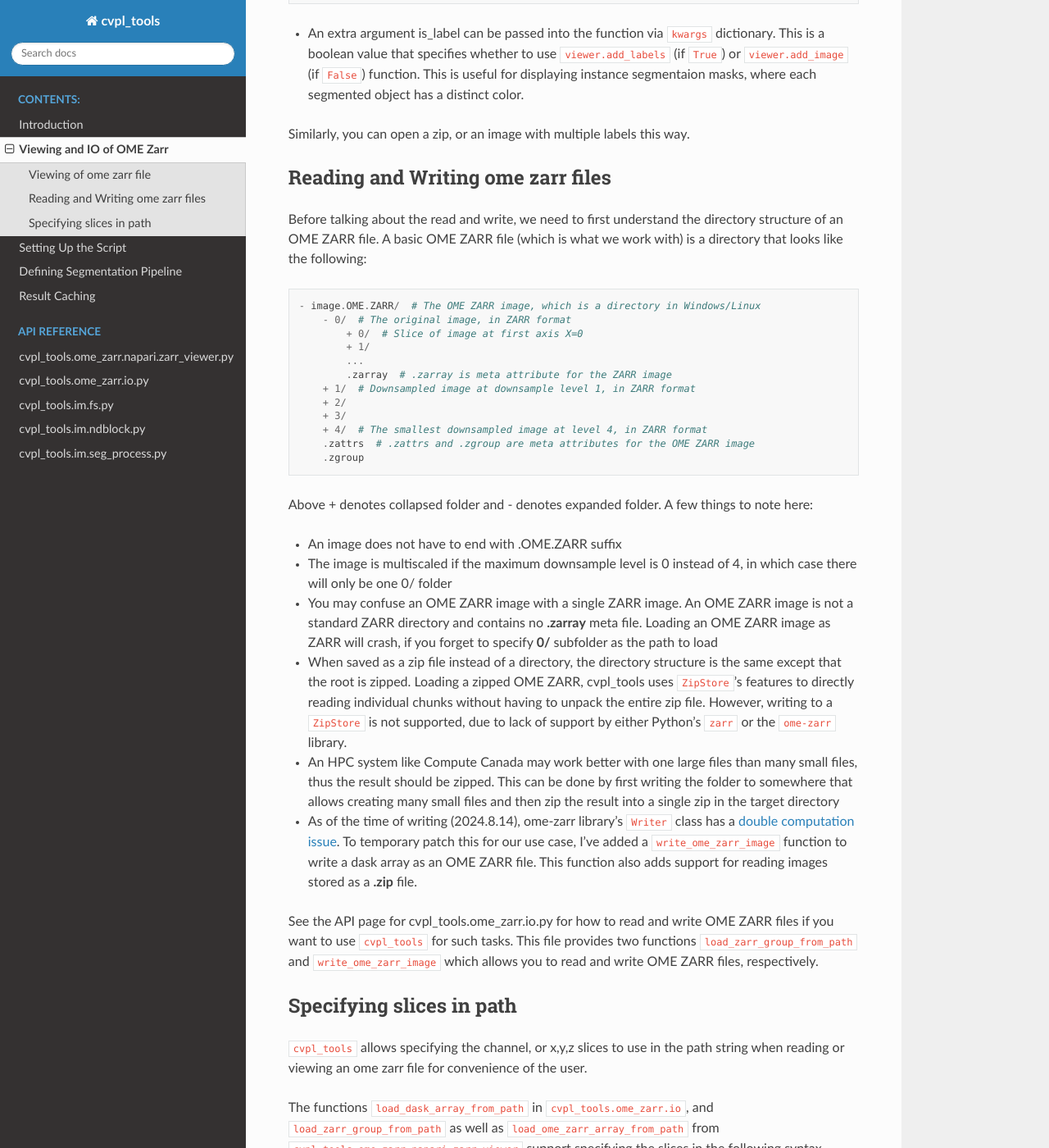
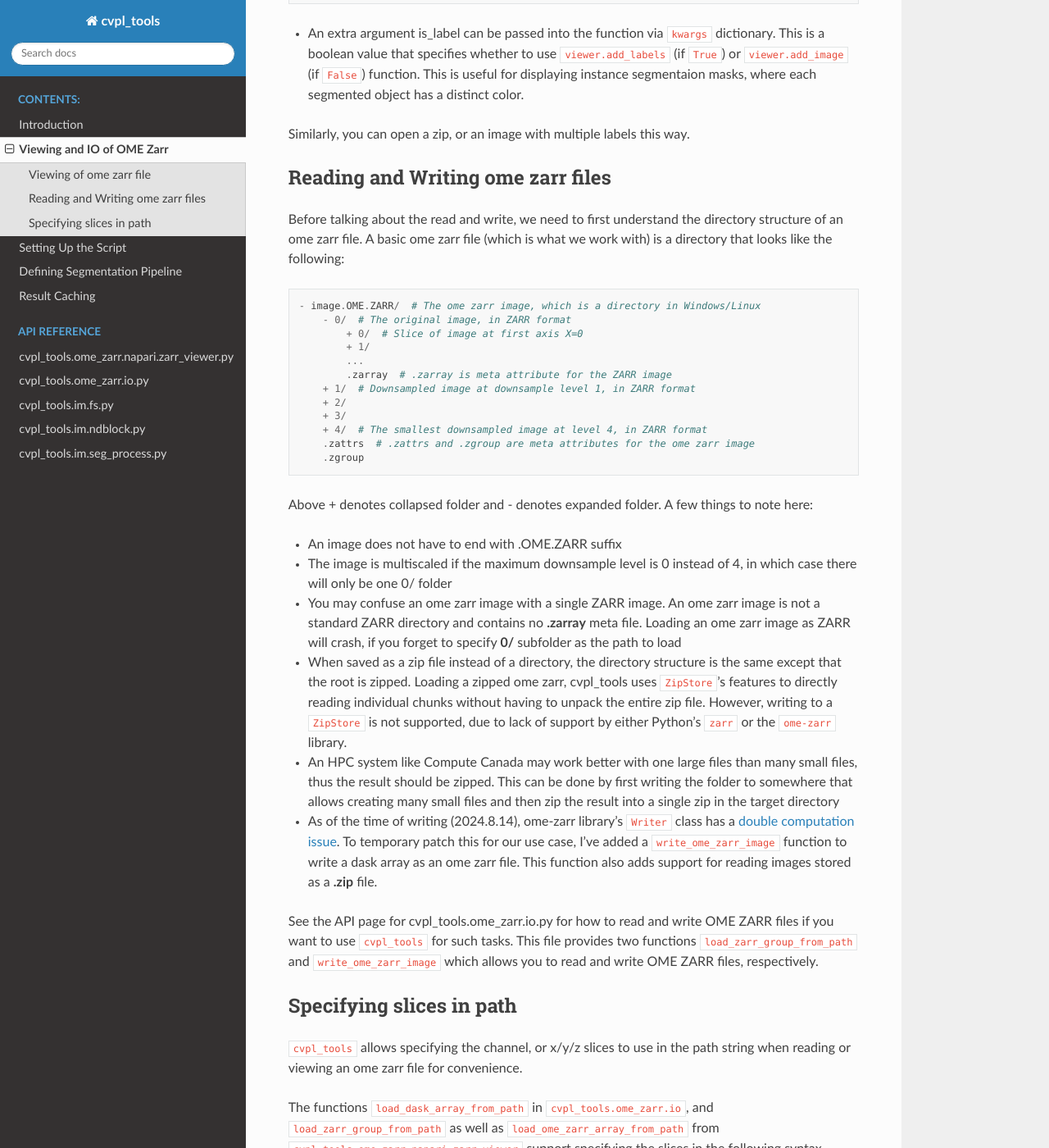
Before and after one commit to khanlab/cvpl_tools, a Sphinx documentation site: the page built from docs/GettingStarted/ome_zarr.rst, in a window 1280 px wide and 1400 px high, scrolled down 896 px. Shown: the whole window at 82% size. Built offline with Sphinx 7.4.7 and the Read the Docs theme 2.0.0, drawn with Linux system fonts in a browser that asks for light colours; some of the changed text lies outside the part shown.

Commit message:
improve doc style

```diff
--- a/docs/API/napari_zarr.rst
+++ b/docs/API/napari_zarr.rst
@@ -5,7 +5,7 @@ cvpl_tools/napari/zarr.py
 
 View source at `zarr.py <https://github.com/khanlab/cvpl_tools/blob/main/src/cvpl_tools/napari/zarr.py>`_.
 
-For OME ZARR images, :code:`add_ome_zarr_array_from_path` can be used generally. If an image has an
+For ome zarr images, :code:`add_ome_zarr_array_from_path` can be used generally. If an image has an
 associated label OME_ZARR file(s) in the "[image_ome_zarr]/labels/label_name" path, then the
 image and label(s) can be opened together with a single :code:`add_ome_zarr_group_from_path` call.
 
--- a/docs/GettingStarted/ome_zarr.rst
+++ b/docs/GettingStarted/ome_zarr.rst
@@ -28,7 +28,7 @@ To view an ome-zarr file this way with :code:`cvpl_tools`, use the command
   as specified by the ome zarr standard, use cvpl_zarr.add_ome_zarr_group_from_path instead.
 - To specify additional arguments passed to Napari's add_image function, pass your arguments in
   the kwargs as a dictionary.
-- To open an OME ZARR image on Google cloud storage, use the following code instead
+- To open an ome zarr image on Google cloud storage, use the following code instead
 
 .. code-block:: Python
 
@@ -52,12 +52,12 @@ Reading and Writing ome zarr files
 **********************************
 
 Before talking about the read and write, we need to first understand the directory structure of an
-OME ZARR file. A basic OME ZARR file (which is what we work with) is a directory that looks like
+ome zarr file. A basic ome zarr file (which is what we work with) is a directory that looks like
 the following:
 
 .. code-block::
 
-    - image.OME.ZARR/  # The OME ZARR image, which is a directory in Windows/Linux
+    - image.OME.ZARR/  # The ome zarr image, which is a directory in Windows/Linux
         - 0/  # The original image, in ZARR format
             + 0/  # Slice of image at first axis X=0
             + 1/
@@ -67,7 +67,7 @@ the following:
         + 2/
         + 3/
         + 4/  # The smallest downsampled image at level 4, in ZARR format
-        .zattrs  # .zattrs and .zgroup are meta attributes for the OME ZARR image
+        .zattrs  # .zattrs and .zgroup are meta attributes for the ome zarr image
         .zgroup
 
 Above + denotes collapsed folder and - denotes expanded folder. A few things to note here:
@@ -75,11 +75,11 @@ Above + denotes collapsed folder and - denotes expanded folder. A few things to
 - An image does not have to end with .OME.ZARR suffix
 - The image is multiscaled if the maximum downsample level is 0 instead of 4, in which case there
   will only be one 0/ folder
-- You may confuse an OME ZARR image with a single ZARR image. An OME ZARR image
-  is not a standard ZARR directory and contains no **.zarray** meta file. Loading an OME ZARR
+- You may confuse an ome zarr image with a single ZARR image. An ome zarr image
+  is not a standard ZARR directory and contains no **.zarray** meta file. Loading an ome zarr
   image as ZARR will crash, if you forget to specify **0/** subfolder as the path to load
 - When saved as a zip file instead of a directory, the directory structure is the same except that
-  the root is zipped. Loading a zipped OME ZARR, cvpl_tools uses :code:`ZipStore`'s features to
+  the root is zipped. Loading a zipped ome zarr, cvpl_tools uses :code:`ZipStore`'s features to
   directly reading individual chunks without having to unpack
   the entire zip file. However, writing to a :code:`ZipStore` is not supported, due to lack of
   support by either Python's :code:`zarr` or the :code:`ome-zarr` library.
@@ -90,7 +90,7 @@ Above + denotes collapsed folder and - denotes expanded folder. A few things to
 - As of the time of writing (2024.8.14), ome-zarr library's :code:`Writer` class has a
   `double computation issue <https://github.com/ome/ome-zarr-py/issues/392>`_. To temporary patch
   this for our use case, I've added a :code:`write_ome_zarr_image`
-  function to write a dask array as an OME ZARR
+  function to write a dask array as an ome zarr
   file. This function also adds support for reading images stored as a **.zip** file.
 
 See the API page for cvpl_tools.ome_zarr.io.py for how to read and write OME
@@ -102,8 +102,8 @@ ZARR files, respectively.
 Specifying slices in path
 *************************
 
-:code:`cvpl_tools` allows specifying the channel, or x,y,z slices to use in the path string when
-reading or viewing an ome zarr file for convenience of the user.
+:code:`cvpl_tools` allows specifying the channel, or x/y/z slices to use in the path string when
+reading or viewing an ome zarr file for convenience.
 
 The functions :code:`load_dask_array_from_path` in :code:`cvpl_tools.ome_zarr.io`, and
 :code:`load_zarr_group_from_path` as well as :code:`load_ome_zarr_array_from_path` from
--- a/docs/GettingStarted/result_caching.rst
+++ b/docs/GettingStarted/result_caching.rst
@@ -124,7 +124,7 @@ its children. There is nothing fancy about what's happening in a cache directory
 is quite simple: Each function looks in the same place as the last time they were run, and if a file
 exists, it is read; otherwise a new file is created.
 
-This makes it simple to manually remove files from the directory when re-computation is needed: Only the
+This makes it simple to manually remove files from the directory during re-computation: Only the
 results that come after the changed parts need to be removed and then running the program again will
 recompute them automatically.
 
@@ -132,7 +132,7 @@ Tips
 ****
 - when writing a compute function that cache to a single location, receive a CachePointer object instead of
   a CachePath or CacheDirectory object. This brings flexibility as it's up to the callee to decide whether
-  a sub-path or a sub-directory is needed and you may even decide
+  a sub-path or a sub-directory will be created and you may even decide
   to not create the directory at all if no cache is needed, separating the function's implementation
   from its interface.
 - Dask duplicates some computation twice because it does not support on-disk caching directly, using cache
--- a/docs/GettingStarted/segmentation_pipeline.rst
+++ b/docs/GettingStarted/segmentation_pipeline.rst
@@ -151,7 +151,7 @@ and two optional parameters: cid and viewer_args.
           viewer=viewer,  # The napari viewer, visualization will be skipped if viewer is None
           is_label=True,  # If True, viewer.add_labels() will be called; if False, viewer.add_image() will be called
           preferred_chunksize=(1, 4096, 4096),  # image will be converted to this chunksize when saved, and converted back when loaded
-          multiscale=4 if viewer else 0,  # maximum downsampling level of OME ZARR files, necessary for very large images
+          multiscale=4 if viewer else 0,  # maximum downsampling level of ome zarr files, necessary for very large images
       )
       process = ExampleSegProcess()
       process.forward(im, cptr = root_dir.cache(cid='compute'), viewer_args=viewer_args)
--- a/docs/GettingStarted/setting_up_the_script.rst
+++ b/docs/GettingStarted/setting_up_the_script.rst
@@ -55,7 +55,7 @@ following example: (I encountered this when displaying large multiscale images):
         with dask.config.set({'temporary_directory': TMP_PATH}):
             client = Client(threads_per_worker=6, n_workers=1)
             viewer = napari.Viewer(ndisplay=2)
-            viewer.add_ome_zarr_array_from_path(...)  # add a large OME ZARR image
+            viewer.add_ome_zarr_array_from_path(...)  # add a large ome zarr image
             viewer.show(block=True)  # here all threads available will be used to fetch data to show image
 
 Napari utilizes all threads on the current process to load chunks from the image when we drag mouse to navigation
```
Also changed, not shown: other parts of docs/GettingStarted/ome_zarr.rst (+2 -2 lines), docs/API/ome_zarr_io.rst (+7 -4 lines), 1 other file.
